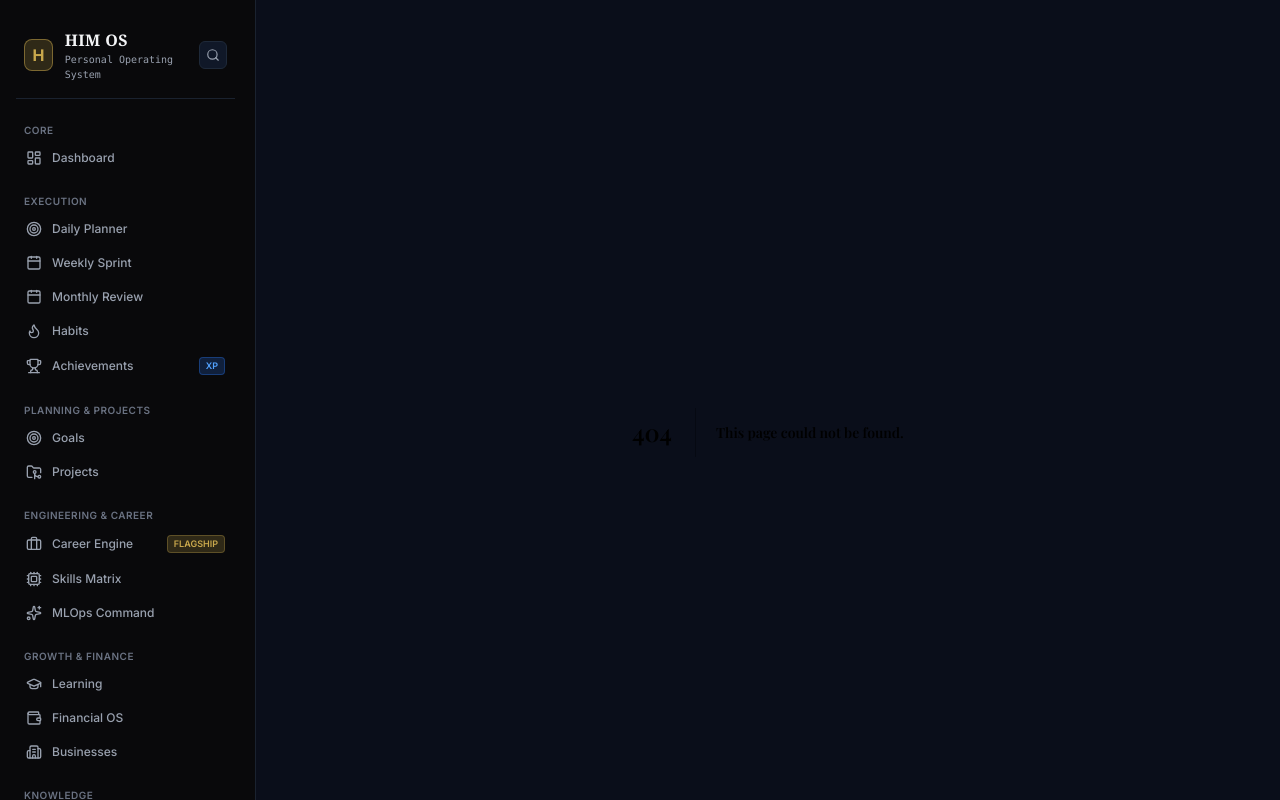
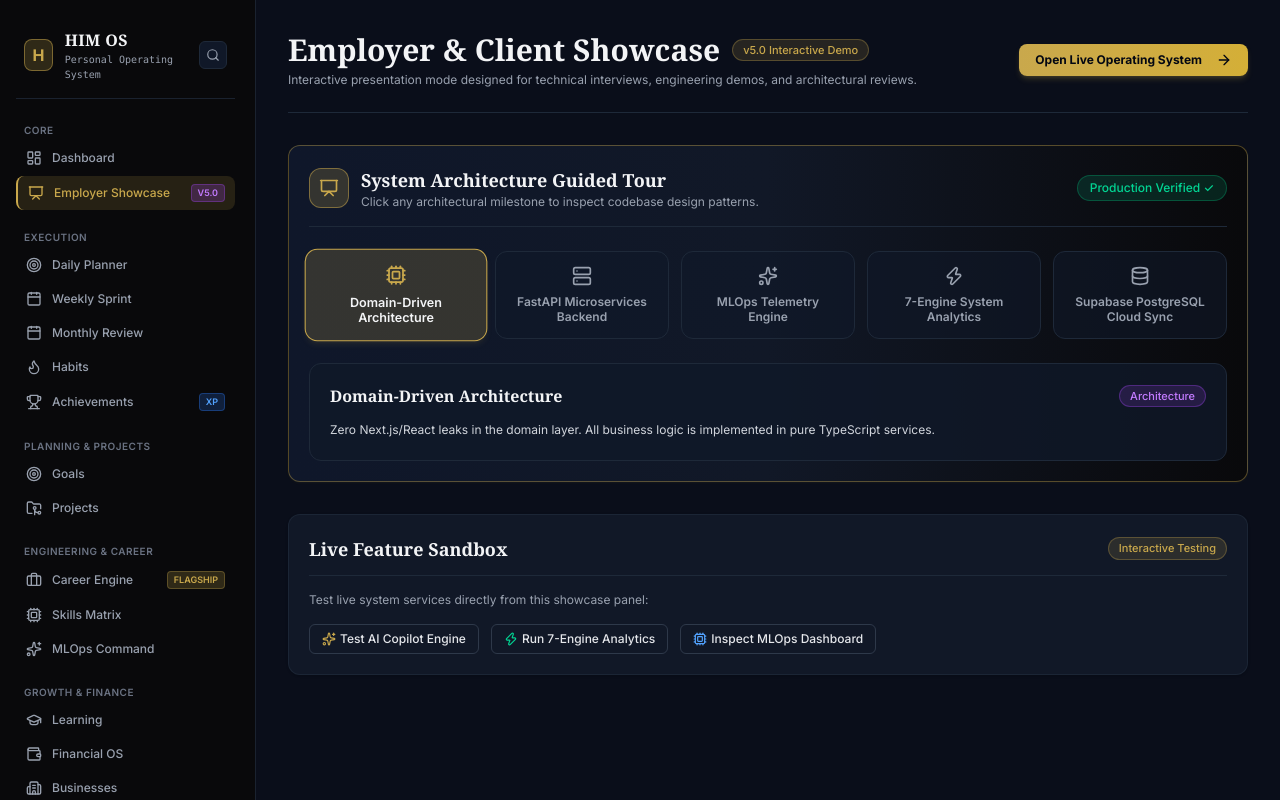
Before and after one commit to Quantumdata66/him-os, a Next.js app: page /demo in a window 1280 px wide. Before the commit this address had no page. Shown: the top 800 px of the page. Built offline with nearby package versions, Linux system fonts and the light colour scheme; a web font is replaced by a local one.

Commit message:
feat(v5): add Employer Showcase interactive demo page

```diff
--- /dev/null
+++ b/src/app/demo/page.tsx
@@ -0,0 +1,182 @@
+'use client';
+
+import React, { useState } from 'react';
+import { Card } from '@/shared/ui/Card';
+import { Badge } from '@/shared/ui/Badge';
+import { Button } from '@/shared/ui/Button';
+import {
+  Presentation,
+  CheckCircle2,
+  Cpu,
+  Sparkles,
+  Server,
+  Database,
+  ArrowRight,
+  Play,
+  RotateCcw,
+  Zap,
+} from 'lucide-react';
+import { AiCopilotService } from '@/core/ai/aiCopilot';
+import { AnalyticsAggregator } from '@/core/analytics/analyticsAggregator';
+
+export default function DemoShowcasePage() {
+  const [activeStep, setActiveStep] = useState<number>(1);
+  const [testResult, setTestResult] = useState<string | null>(null);
+
+  const showcaseHighlights = [
+    {
+      step: 1,
+      title: 'Domain-Driven Architecture',
+      icon: Cpu,
+      description: 'Zero Next.js/React leaks in the domain layer. All business logic is implemented in pure TypeScript services.',
+      badge: 'Architecture',
+    },
+    {
+      step: 2,
+      title: 'FastAPI Microservices Backend',
+      icon: Server,
+      description: 'Async Python microservices containerized with Docker, handling GitHub commit tracking, weather sync, and CV auto-building.',
+      badge: 'Backend Microservices',
+    },
+    {
+      step: 3,
+      title: 'MLOps Telemetry Engine',
+      icon: Sparkles,
+      description: 'Real-time telemetry monitoring machine learning inference latency (ms), F1 score, dataset versioning, and zero data drift.',
+      badge: 'MLOps & AI',
+    },
+    {
+      step: 4,
+      title: '7-Engine System Analytics',
+      icon: Zap,
+      description: 'Weighted Life OS rating (0-100%) calculated across Consistency, Engineer, Health, Learning, Career, Financial, and Business engines.',
+      badge: 'Data Intelligence',
+    },
+    {
+      step: 5,
+      title: 'Supabase PostgreSQL Cloud Sync',
+      icon: Database,
+      description: '11 SQL migration scripts enforcing Row-Level Security (RLS) policies with offline mutation queue listener.',
+      badge: 'Database & Cloud',
+    },
+  ];
+
+  const handleTestAi = () => {
+    const analysis = AiCopilotService.generateAnalysis();
+    setTestResult(`🤖 AI Copilot Recommendation: "${analysis.suggestions[0].recommendation}"`);
+  };
+
+  const handleTestAnalytics = () => {
+    const report = AnalyticsAggregator.generateReport();
+    setTestResult(`📊 Calculated Overall Life OS Score: ${report.overallLifeOSScore}% across 7 analytics engines.`);
+  };
+
+  return (
+    <div className="space-y-8 max-w-6xl mx-auto pb-12 select-none">
+      {/* Header */}
+      <div className="flex items-center justify-between pb-6 border-b border-gray-800">
+        <div>
+          <div className="flex items-center space-x-3 mb-1">
+            <h1 className="text-3xl font-serif font-bold text-gray-100">Employer & Client Showcase</h1>
+            <Badge variant="gold">v5.0 Interactive Demo</Badge>
+          </div>
+          <p className="text-xs text-gray-400">
+            Interactive presentation mode designed for technical interviews, engineering demos, and architectural reviews.
+          </p>
+        </div>
+        <Button variant="gold" onClick={() => window.location.assign('/dashboard')}>
+          <span>Open Live Operating System</span>
+          <ArrowRight className="w-4 h-4 ml-1.5" />
+        </Button>
+      </div>
+
+      {/* Hero Presentation Card */}
+      <Card goldBorder className="space-y-6 bg-gradient-to-r from-[#0F172A] via-[#111827] to-[#09090B]">
+        <div className="flex items-center justify-between border-b border-gray-800 pb-4">
+          <div className="flex items-center space-x-3">
+            <div className="w-10 h-10 rounded-xl bg-[#C9A84C]/20 border border-[#C9A84C]/50 flex items-center justify-center text-[#C9A84C]">
+              <Presentation className="w-5 h-5" />
+            </div>
+            <div>
+              <h2 className="text-lg font-serif font-bold text-gray-100">System Architecture Guided Tour</h2>
+              <p className="text-xs text-gray-400">Click any architectural milestone to inspect codebase design patterns.</p>
+            </div>
+          </div>
+          <Badge variant="green" className="text-xs py-1 px-3">
+            Production Verified ✓
+          </Badge>
+        </div>
+
+        {/* Step Navigation Tabs */}
+        <div className="grid grid-cols-1 sm:grid-cols-5 gap-3">
+          {showcaseHighlights.map((item) => {
+            const Icon = item.icon;
+            const isSelected = item.step === activeStep;
+            return (
+              <div
+                key={item.step}
+                onClick={() => setActiveStep(item.step)}
+                className={`p-3.5 rounded-xl border transition-all cursor-pointer text-center flex flex-col items-center justify-center space-y-2 ${
+                  isSelected
+                    ? 'bg-[#C9A84C]/20 border-[#C9A84C] text-gray-100 shadow-md shadow-[#C9A84C]/10 scale-105'
+                    : 'bg-gray-900/60 border-gray-800 text-gray-400 hover:border-gray-700'
+                }`}
+              >
+                <Icon className={`w-5 h-5 ${isSelected ? 'text-[#C9A84C]' : 'text-gray-400'}`} />
+                <span className="text-xs font-semibold leading-tight">{item.title}</span>
+              </div>
+            );
+          })}
+        </div>
+
+        {/* Active Step Details Card */}
+        {showcaseHighlights.find((s) => s.step === activeStep) && (
+          <div className="bg-gray-900/80 p-5 rounded-xl border border-gray-800 space-y-3 animate-in fade-in duration-200">
+            <div className="flex items-center justify-between">
+              <h3 className="text-base font-serif font-bold text-gray-100">
+                {showcaseHighlights[activeStep - 1].title}
+              </h3>
+              <Badge variant="purple">{showcaseHighlights[activeStep - 1].badge}</Badge>
+            </div>
+            <p className="text-xs text-gray-300 leading-relaxed">
+              {showcaseHighlights[activeStep - 1].description}
+            </p>
+          </div>
+        )}
+      </Card>
+
+      {/* Interactive Feature Sandbox */}
+      <Card className="space-y-4">
+        <div className="flex items-center justify-between border-b border-gray-800 pb-3">
+          <h3 className="text-lg font-serif font-semibold text-gray-100">Live Feature Sandbox</h3>
+          <Badge variant="gold">Interactive Testing</Badge>
+        </div>
+
+        <p className="text-xs text-gray-400">Test live system services directly from this showcase panel:</p>
+
+        <div className="flex flex-wrap gap-3">
+          <Button variant="outline" size="sm" onClick={handleTestAi}>
+            <Sparkles className="w-3.5 h-3.5 mr-1 text-[#C9A84C]" />
+            <span>Test AI Copilot Engine</span>
+          </Button>
+
+          <Button variant="outline" size="sm" onClick={handleTestAnalytics}>
+            <Zap className="w-3.5 h-3.5 mr-1 text-emerald-400" />
+            <span>Run 7-Engine Analytics</span>
+          </Button>
+
+          <Button variant="outline" size="sm" onClick={() => window.location.assign('/mlops')}>
+            <Cpu className="w-3.5 h-3.5 mr-1 text-blue-400" />
+            <span>Inspect MLOps Dashboard</span>
+          </Button>
+        </div>
+
+        {testResult && (
+          <div className="p-4 bg-gray-950 rounded-lg border border border-emerald-500/30 text-xs font-mono text-emerald-400 animate-in fade-in duration-150">
+            {testResult}
+          </div>
+        )}
+      </Card>
+    </div>
+  );
+}
--- a/src/shared/layout/Sidebar.tsx
+++ b/src/shared/layout/Sidebar.tsx
@@ -24,6 +24,7 @@ import {
   X,
   Sparkles,
   Search,
+  Presentation,
 } from 'lucide-react';
 import { ThemeSelector } from '../ui/ThemeSelector';
 
@@ -42,6 +43,7 @@ const NAV_GROUPS: NavGroup[] = [
     groupName: 'Core',
     items: [
       { name: 'Dashboard', href: '/dashboard', icon: LayoutDashboard },
+      { name: 'Employer Showcase', href: '/demo', icon: Presentation, badge: 'v5.0' },
     ],
   },
   {
@@ -181,6 +183,8 @@ export const Sidebar: React.FC = () => {
                             className={`text-[9px] px-1.5 py-0.5 rounded font-semibold uppercase ${
                               item.badge === 'Flagship'
                                 ? 'bg-[#C9A84C]/20 text-[#C9A84C] border border-[#C9A84C]/30'
+                                : item.badge === 'v5.0'
+                                ? 'bg-purple-500/20 text-purple-400 border border-purple-500/30'
                                 : 'bg-blue-500/20 text-blue-400 border border-blue-500/30'
                             }`}
                           >
@@ -207,7 +211,7 @@ export const Sidebar: React.FC = () => {
               </div>
               <div>
                 <p className="text-xs font-medium text-gray-200">Engineer HQ</p>
-                <p className="text-[9px] text-gray-500 font-mono">Cloud Synced</p>
+                <p className="text-[9px] text-gray-500 font-mono">v5.0 Active</p>
               </div>
             </div>
             <span className="w-2 h-2 rounded-full bg-emerald-500 animate-pulse" title="System Online" />
```
